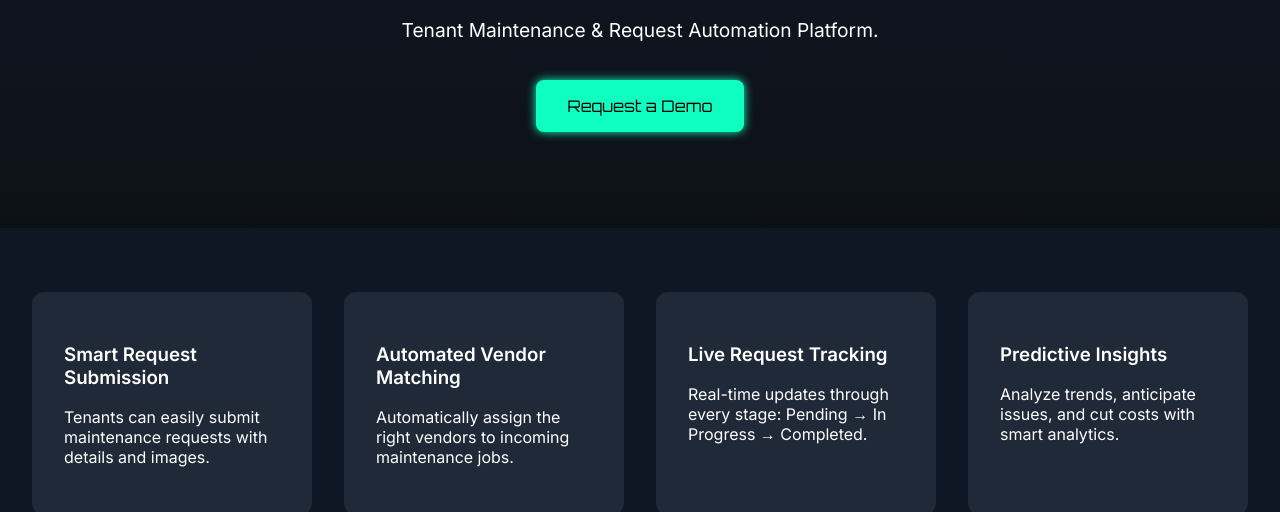
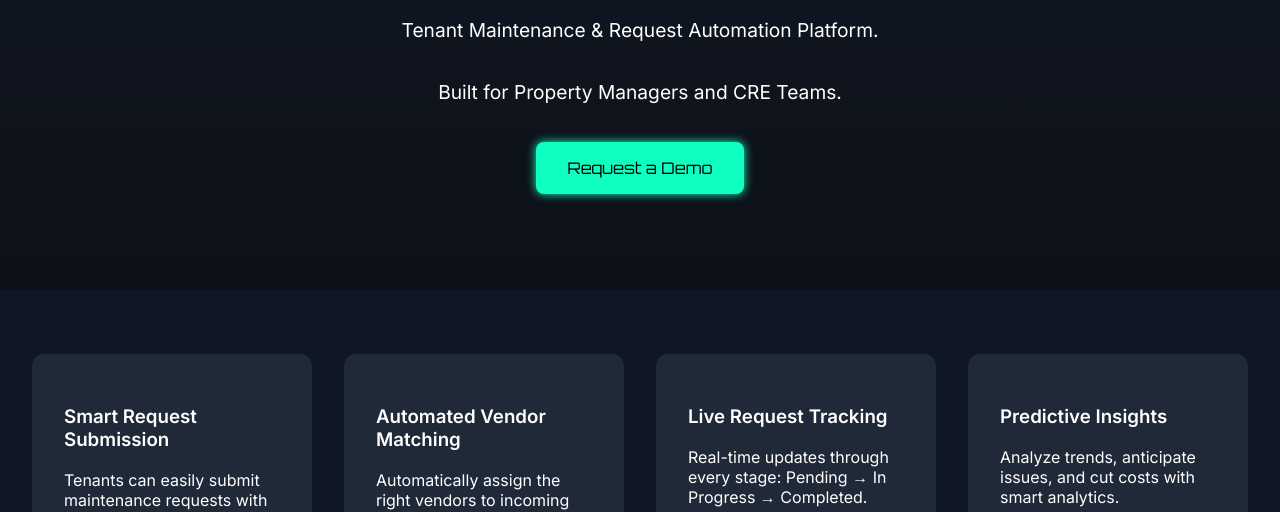
Before and after one commit to lanayepifanova/unitbot, a plain HTML site: page index.html in a window 1280 px wide. Shown: the part 291-803 px from the top of the page. Drawn offline with Linux system fonts and the light colour scheme.

Commit message:
Update index.html

```diff
--- a/index.html
+++ b/index.html
@@ -204,6 +204,7 @@
   <section class="hero">
     <h1>UnitBot</h1>
     <p>Tenant Maintenance & Request Automation Platform.</p>
+    <p>Built for Property Managers and CRE Teams.</p>
     <button class="cta-button" onclick="document.getElementById('signup').style.display='block'">Request a Demo</button>
   </section>
 
```
